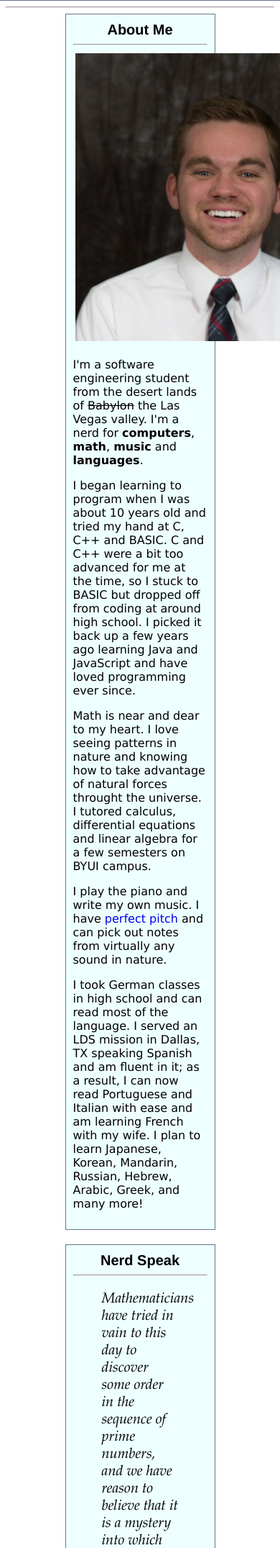
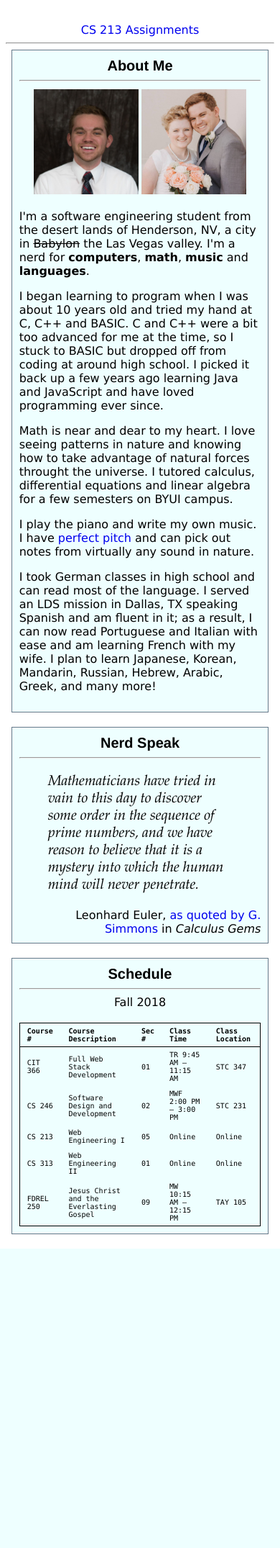
Before and after one commit to ascenderx/byui-cs213-downerj, a PHP site: page /week02/index.html in a window 390 px wide; the page is wider, and only the part inside the window is pictured. Shown: the part 98-2249 px from the top of that part at 72% size. After the commit the page ends 1833 px from the top of that part, so only its background shows below. Run offline with PHP 8.4, Linux system fonts and the light colour scheme.

Commit message:
More responsive CSS

```diff
--- a/top.css
+++ b/top.css
@@ -1,5 +1,6 @@
 body {
     font-family: 'Verdana', sans-serif;
+    font-size: 16px;
 }
 
 .banner-top {
@@ -21,6 +22,12 @@ body {
     margin-top: 80px;
 }
 
+@media (max-width: 800px) {
+    .content-top {
+        padding-top: 50px;
+    }
+}
+
 .section {
     width: 50%;
     margin-left: auto;
@@ -29,6 +36,12 @@ body {
     background-color: #eff;
     border: 1px solid #678;
     padding: 10px;
+}
+
+@media (max-width: 800px) {
+    .section {
+        width: 90%;
+    }
 }
 
 .header, .section-header {
@@ -91,3 +104,18 @@ blockquote {
 .quote-source {
     text-align: right;
 }
+
+img {
+    max-width: 100%;
+    height: auto;
+}
+
+td, th {
+    font-size: 12px;
+}
+
+@media (max-width: 800px) {
+    td, th {
+        font-size: 10px;
+    }
+}
--- a/week02/index.html
+++ b/week02/index.html
@@ -9,7 +9,7 @@
         <div class="banner-top center-text fill">
             <span class="header">Welcome to my WebDen!</span>
             <br />
-            Jimmy Downer | Software Engineering | Henderson, NV
+            Jimmy Downer
         </div>
         <div class="content-top fill">
             <div class="center-text">
@@ -33,7 +33,7 @@
                 </table>
 
                 <p>
-                I'm a software engineering student from the desert lands of <span class="strike">Babylon</span> the Las Vegas valley.
+                I'm a software engineering student from the desert lands of Henderson, NV, a city in <span class="strike">Babylon</span> the Las Vegas valley.
                 I'm a nerd for <strong>computers</strong>, <strong>math</strong>, <strong>music</strong> and <strong>languages</strong>.
                 </p>
                 <p>
@@ -75,7 +75,7 @@
                 <hr />
                 <div class="center-text">Fall 2018</div>
                 <br />
-                <table class="centered fill" style="border: 1px solid #000; border-collapse: collapse; font-size: 12px; font-family: 'Monaco', 'Consolas', monospace;">
+                <table class="centered" style="border: 1px solid #000; border-collapse: collapse; font-family: 'Monaco', 'Consolas', monospace;">
                     <tr>
                     <th style="border-bottom: 1px solid #000; text-align: left; padding: 5px 10px 5px 10px;">Course #</th>
                     <th style="border-bottom: 1px solid #000; text-align: left; padding: 5px 10px 5px 10px;">Course Description</th>
```
